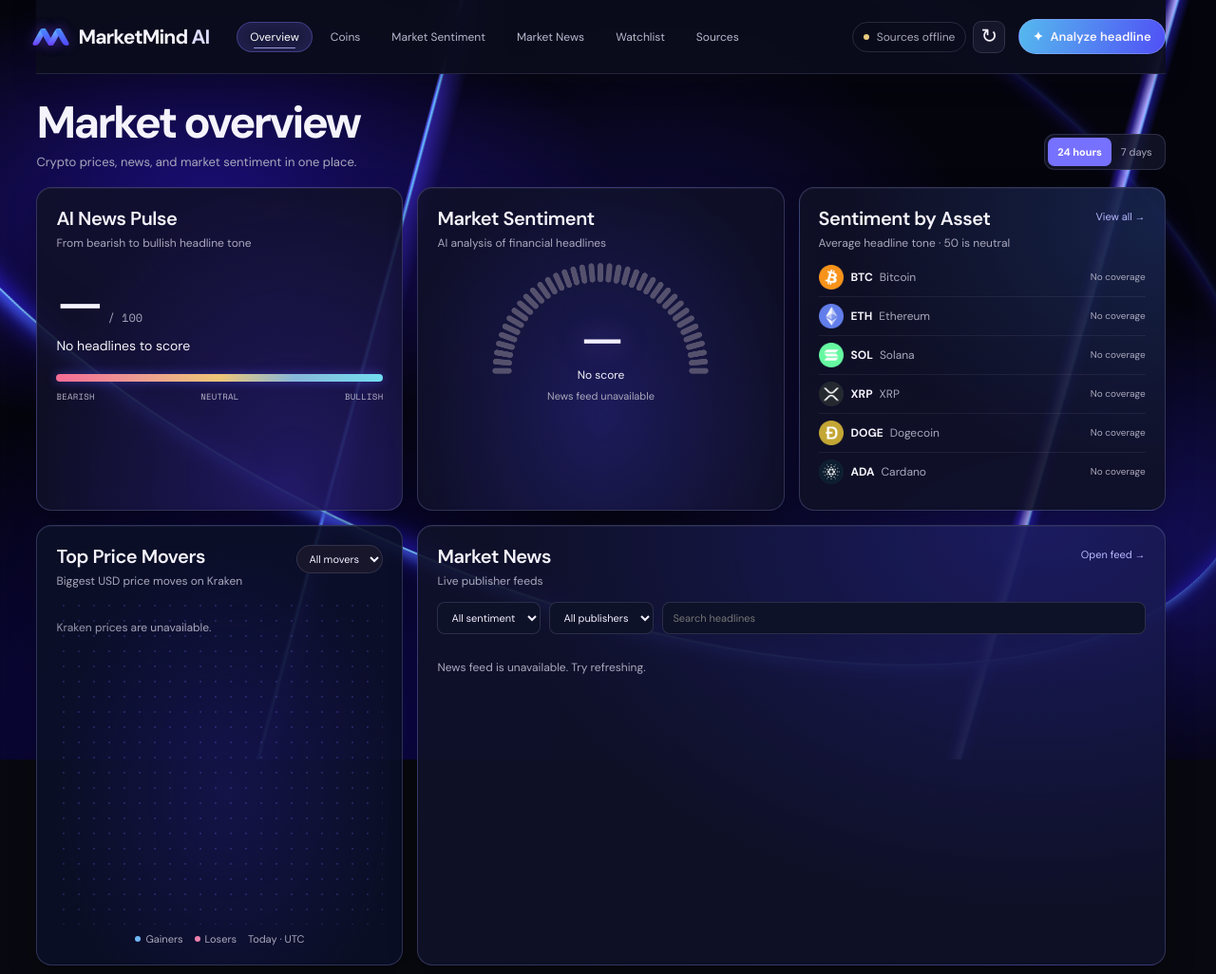
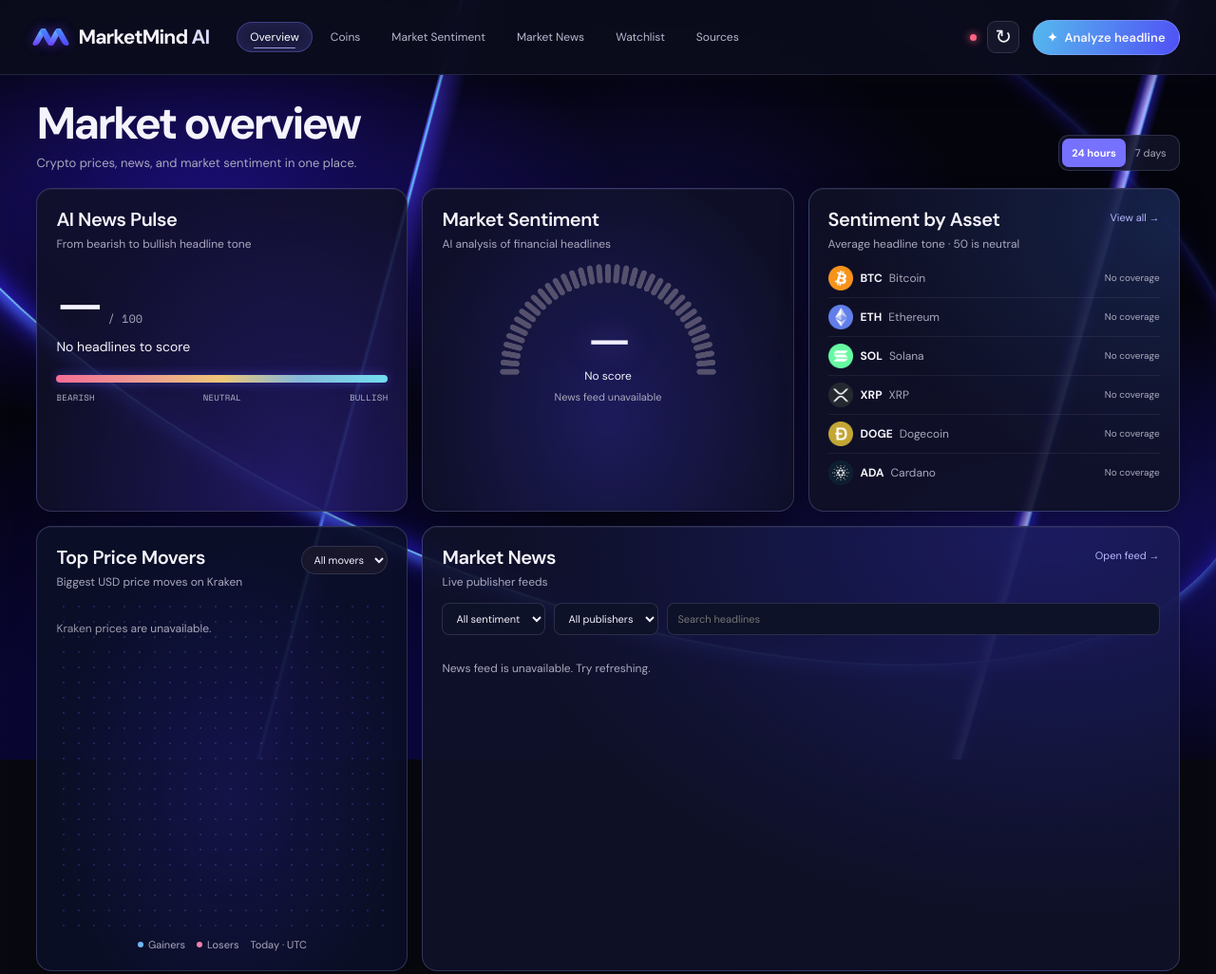
Before and after one commit to x2heaven/marketmind-ai, a website: page web/index.html in a window 1280 px wide. Shown: the top 1026 px of the page at 95% size. Drawn offline with nearby package versions, Linux system fonts and the light colour scheme; no server answers.

Commit message:
Update Site source

```diff
--- a/web/app.js
+++ b/web/app.js
@@ -488,11 +488,16 @@ function renderPublishers() {
   }));
 }
 
+function setSourceStatus(state, description) {
+  const badge = $('live-status');
+  badge.dataset.state = state;
+  badge.title = description;
+  badge.firstElementChild.textContent = description;
+}
+
 async function refresh() {
   $('refresh').disabled = true;
-  const badge = $('live-status');
-  badge.dataset.state = '';
-  badge.lastElementChild.textContent = 'Connecting';
+  setSourceStatus('waiting', 'Updating market and news data');
   const tasks = [
     ['quotes', getQuotes, (quotes) => { state.quotes = quotes; renderQuotes(); renderWatchlist(); }],
     ['news', getStories, () => renderHeadlineData(true)],
@@ -515,8 +520,9 @@ async function refresh() {
     }
   }));
   const active = Object.values(state.sources).filter(Boolean).length;
-  badge.dataset.state = active === tasks.length ? 'live' : active ? 'partial' : 'offline';
-  badge.lastElementChild.textContent = active === tasks.length ? 'Live sources' : active ? 'Partial feed' : 'Sources offline';
+  if (active === tasks.length) setSourceStatus('live', 'Market and news sources online');
+  else if (active) setSourceStatus('partial', 'Some data sources are unavailable');
+  else setSourceStatus('offline', 'Market and news sources offline');
   $('refresh').disabled = false;
 }
 
@@ -823,8 +829,8 @@ async function changePage() {
   const style = getComputedStyle(main);
   const start = { opacity: style.opacity, transform: style.transform };
   enteringPage?.cancel();
-  const exit = main.animate([start, { opacity: 0, transform: 'translateY(-5px)' }], {
-    duration: 145, easing: 'cubic-bezier(.4, 0, .7, 1)', fill: 'both',
+  const exit = main.animate([start, { opacity: .48, transform: 'translateY(-2px)' }], {
+    duration: 105, easing: 'ease-in-out', fill: 'both',
   });
   leavingPage = exit;
   await exit.finished.catch(() => {});
@@ -837,9 +843,9 @@ async function changePage() {
   exit.cancel();
   if (reducedMotion.matches) return;
   const entrance = main.animate([
-    { opacity: 0, transform: `translateY(${switched ? 9 : -5}px)` },
+    { opacity: .48, transform: `translateY(${switched ? 4 : -2}px)` },
     { opacity: 1, transform: 'none' },
-  ], { duration: 355, easing: 'cubic-bezier(.16, 1, .3, 1)' });
+  ], { duration: 265, easing: 'cubic-bezier(.16, 1, .3, 1)' });
   enteringPage = entrance;
   await entrance.finished.catch(() => {});
   if (enteringPage === entrance) enteringPage = undefined;
--- a/web/index.html
+++ b/web/index.html
@@ -22,8 +22,9 @@
       <p id="boot-status">Connecting to market data…</p>
     </div>
   </div>
-  <div class="shell" id="app-shell">
-    <header class="topbar">
+  <div id="app-shell">
+    <header class="site-header">
+      <div class="shell topbar">
       <a class="brand" href="#" aria-label="MarketMind AI dashboard">
         <span class="brand-mark" aria-hidden="true"><i></i><i></i><i></i><i></i></span>
         <span>MarketMind <strong>AI</strong></span>
@@ -38,13 +39,14 @@
         <a href="#database" id="admin-link" hidden>Database</a>
       </nav>
       <div class="live-tools">
-        <span class="live-status" id="live-status" role="status"><i></i><span>Connecting</span></span>
-        <button class="refresh" id="refresh" type="button" aria-label="Refresh market and news data" title="Refresh data">↻</button>
+        <span class="live-status" id="live-status" data-state="waiting" role="status" title="Connecting to data sources"><span class="sr-only">Connecting to data sources</span></span>
+        <button class="refresh" id="refresh" type="button" aria-label="Refresh market and news data" title="Refresh data"><span aria-hidden="true">↻</span></button>
       </div>
       <button class="button search-trigger" id="open-analysis" type="button"><span aria-hidden="true">✦</span> Analyze headline</button>
       <button class="button" id="open-account" type="button" hidden>Sign in</button>
+      </div>
     </header>
-    <main id="page-content" tabindex="-1" aria-labelledby="page-title">
+    <main class="shell" id="page-content" tabindex="-1" aria-labelledby="page-title">
       <div class="page-heading"><div><h1 id="page-title">Market overview</h1><p id="page-subtitle">Crypto prices, news, and market sentiment in one place.</p></div>
         <div class="segmented" id="timeframes" aria-label="News timeframe"><button type="button" data-hours="24" aria-pressed="true">24 hours</button><button type="button" data-hours="168" aria-pressed="false">7 days</button></div>
       </div>
--- a/web/styles.css
+++ b/web/styles.css
@@ -11,7 +11,7 @@
   --mono: "Space Mono", monospace;
 }
 * { box-sizing: border-box; }
-html { scroll-behavior: smooth; scrollbar-gutter: stable; }
+html { scroll-behavior: smooth; overflow-y: scroll; }
 body { margin: 0; min-width: 290px; min-height: 100vh; position: relative; }
 body::before {
   content: ""; position: fixed; inset: 0; z-index: -1; pointer-events: none;
@@ -54,11 +54,15 @@ button:disabled { cursor: wait; opacity: .65; }
 .search-trigger span { color: #fff; margin-right: 4px; }
 h1, h2, h3, p { margin: 0; }
 .live-tools { display: flex; align-items: center; gap: 7px; flex-shrink: 0; margin-left: auto; }
-.live-status { font-size: 12px; display: flex; align-items: center; gap: 8px; color: var(--muted); padding: 7px 11px; border-radius: 30px; border: 1px solid var(--line); }
-.live-status i { border-radius: 50%; width: 6px; height: 6px; background: #b6a0f4; }
-.live-status[data-state="live"] { color: #b2eedf; }
-.live-status[data-state="live"] i { background: #6de1bf; box-shadow: 0 0 9px #6de1bf; }
-.live-status[data-state="partial"] i, .live-status[data-state="offline"] i { background: var(--neutral); }
+.live-status { display: grid; place-items: center; width: 16px; height: 28px; color: #f5cb70; }
+.live-status::before {
+  content: ''; width: 7px; height: 7px; border-radius: 50%; background: currentColor;
+  box-shadow: 0 0 8px currentColor; transition: background-color 180ms ease, box-shadow 180ms ease;
+}
+.live-status[data-state="live"] { color: #69e4ac; }
+.live-status[data-state="offline"] { color: #ff6485; }
+.live-status[data-state="waiting"]::before { animation: waiting-signal 1.4s ease-in-out infinite alternate; }
+@keyframes waiting-signal { from { opacity: .5; } to { opacity: 1; } }
 .refresh, .close { width: 34px; height: 34px; font-size: 21px; line-height: 1; }
 .coin-icon { flex: 0 0 auto; display: inline-grid; place-items: center; width: 27px; height: 27px; border-radius: 50%; font-weight: 700; color: #fff; font-size: 15px; background: var(--coin, #585390); border: 1px solid #ffffff39; }
 .period-label { font: 11px var(--mono); }
@@ -179,20 +183,19 @@ textarea { width: 100%; resize: vertical; min-height: 85px; color: inherit; bord
   .brand { font-size: 18px; }
   .search-trigger { font-size: 11px; padding: 7px 9px; }
   .live-tools { gap: 4px; }
-  .live-status { font-size: 10px; padding: 4px 6px; }
 }
 @media (max-width: 550px) {
-  .live-status { display: none; }
   .overview-grid, .details-grid { grid-template-columns: 1fr; }
   .assets { grid-column: auto; }
 }
 /* Market workspace */
 .shell { width: min(1500px, 100%); padding-inline: clamp(16px, 3vw, 44px); }
-.topbar {
-  position: sticky; top: 0; z-index: 3; min-height: 78px;
+.site-header {
+  position: sticky; top: 0; z-index: 3;
   border-bottom: 1px solid #aeb2ff26; background: #0b0c1ced;
   backdrop-filter: blur(14px); box-shadow: 0 8px 24px #08081740;
 }
+.topbar { min-height: 78px; }
 .topbar nav { gap: 5px; }
 .topbar nav a { position: relative; border-color: transparent; background: transparent; color: #b7b9d0; }
 .topbar nav .is-active { color: #fff; background: #7171ff26; border-color: #827cff5c; box-shadow: inset 0 0 16px #7c6cff20; }
@@ -307,7 +310,9 @@ textarea { width: 100%; resize: vertical; min-height: 85px; color: inherit; bord
 .bubble { transition: transform 220ms var(--motion-ease), filter 220ms var(--motion-ease), border-color 220ms var(--motion-ease); }
 .fear-track span { transition: left 300ms var(--motion-ease); }
 .refresh { transition: transform 200ms var(--motion-ease), background-color 170ms var(--motion-ease); }
-.refresh:disabled { animation: refresh-spin 1s linear infinite; }
+.refresh { display: inline-grid; place-items: center; padding: 0; }
+.refresh span { display: block; }
+.refresh:disabled span { animation: refresh-spin 1s linear infinite; }
 @keyframes refresh-spin { to { transform: rotate(360deg); } }
 #coin-chart.is-loading { visibility: hidden; }
 
@@ -344,7 +349,6 @@ dialog[open]::backdrop { opacity: 1; }
   .workspace-grid[data-page="overview"] > .assets { grid-column: 1 / -1; }
   .workspace-grid[data-page="overview"] .asset-list { display: grid; grid-template-columns: repeat(2, 1fr); gap: 0 18px; }
   .workspace-grid[data-page="news"] .news-grid { grid-template-columns: repeat(2, minmax(0, 1fr)); }
-  .live-status { display: none; }
 }
 @media (max-width: 660px) {
   .workspace-grid { grid-template-columns: minmax(0, 1fr); }
@@ -355,10 +359,10 @@ dialog[open]::backdrop { opacity: 1; }
 }
 @media (prefers-reduced-motion: reduce) {
   *, *::before, *::after { scroll-behavior: auto !important; transition: none !important; }
-  .bubble, .refresh:disabled { animation: none; }
+  .bubble, .refresh:disabled span, .live-status[data-state="waiting"]::before { animation: none; }
 }
 
-.shell, .chart-frame { user-select: none; }
+#app-shell, .chart-frame { user-select: none; }
 :is(input, textarea), .database-scroll { user-select: text; }
 .bubbles { caret-color: transparent; cursor: default; }
 .bubble { cursor: pointer; }
```
